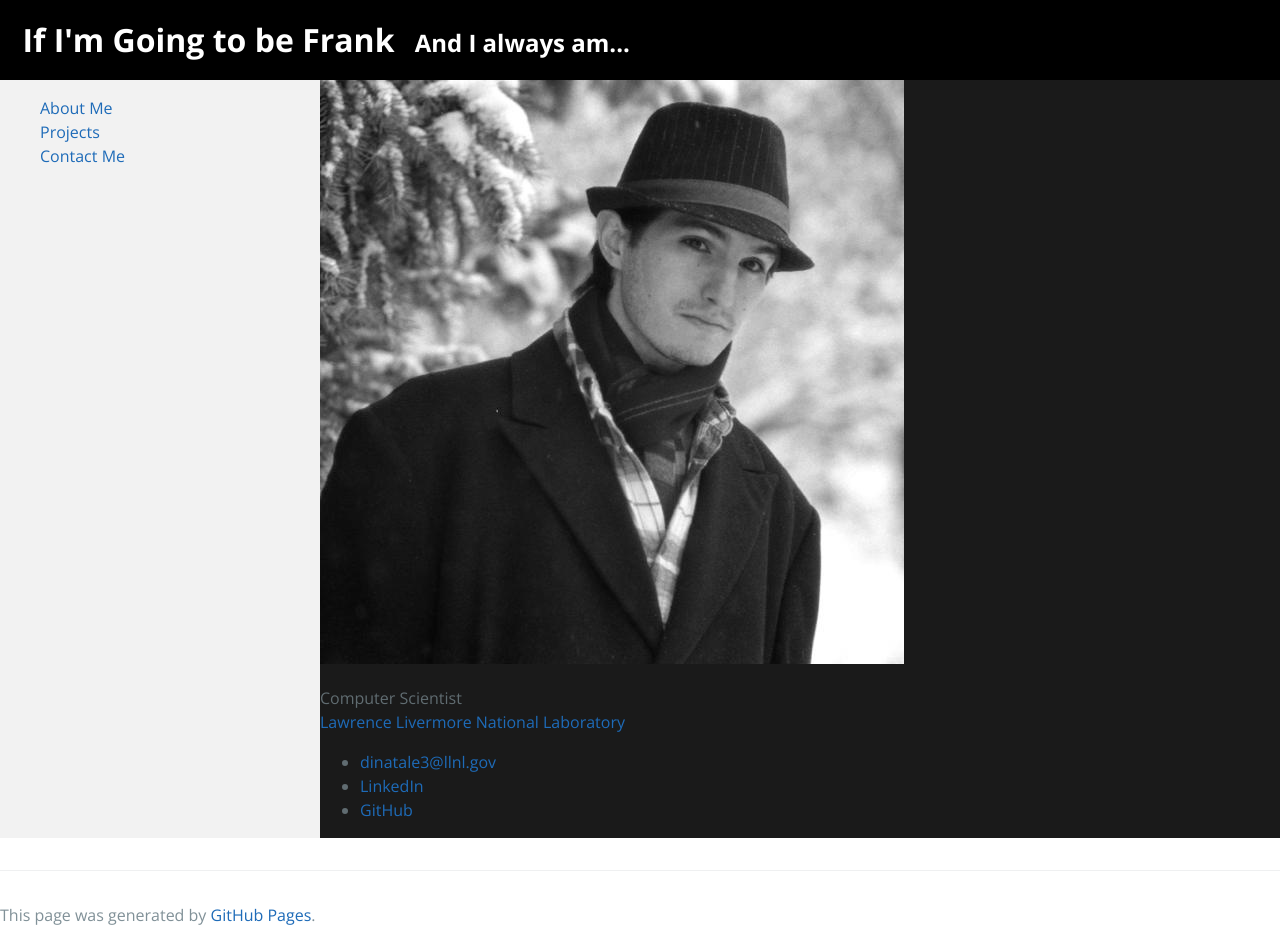
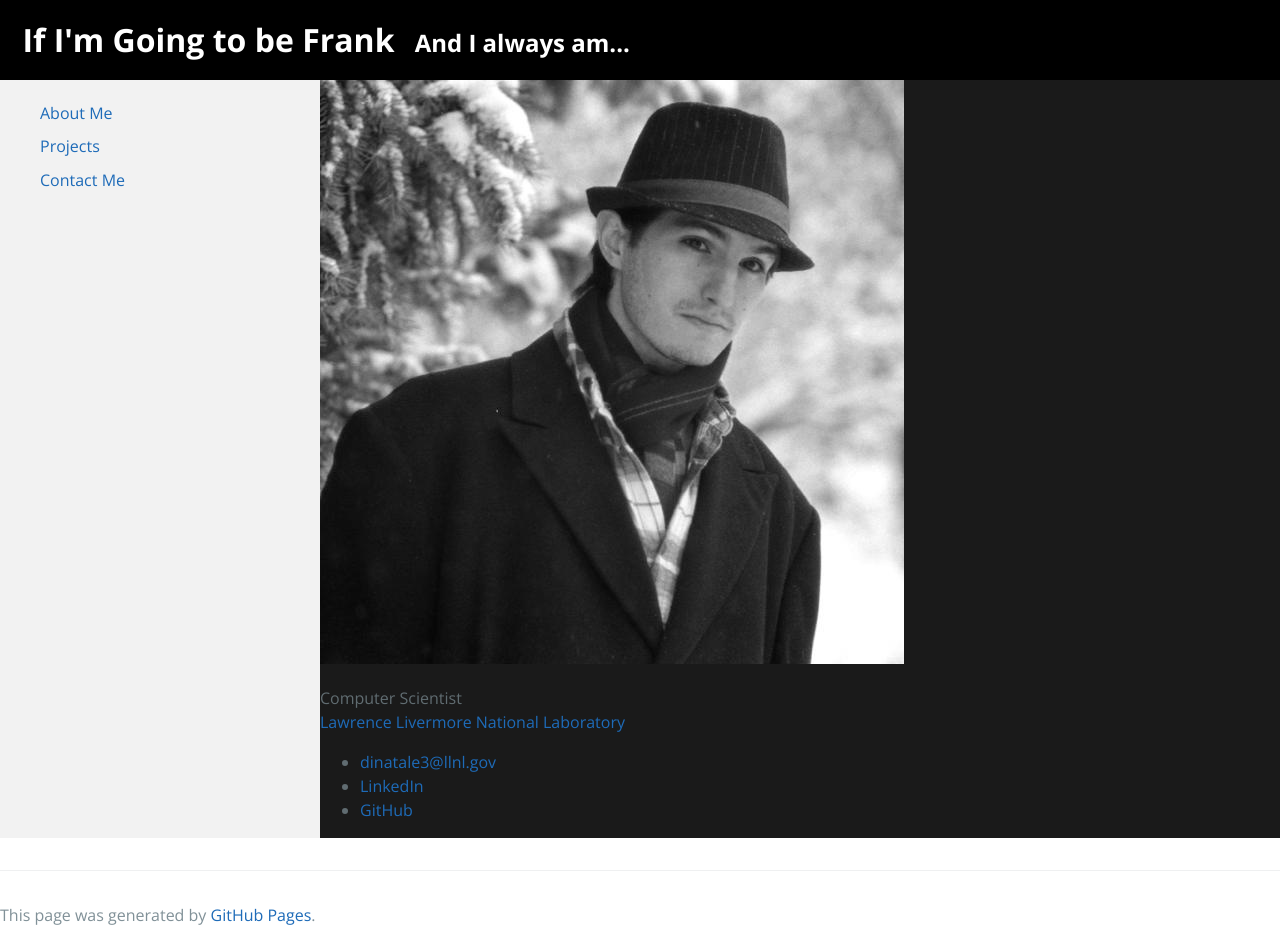
Before and after one commit to FrankD412/frankd412.github.io, a Jekyll site: the page built from index.html, in a window 1280 px wide. Built offline with Jekyll 4.4.1, drawn with Linux system fonts in a browser that asks for light colours.

Commit message:
Addition of ul navigation class.

```diff
--- a/_layouts/default.html
+++ b/_layouts/default.html
@@ -16,7 +16,7 @@
     </div>
     <div class="default-content">
         <section class="navigation">
-            <ul>
+            <ul class="navigation">
                 {% for nav in site.data.navigation %}
                   <li class="navigation"><a href="{{ site.url }}{{ nav.href }}">{{ nav.title }}</a></li>
                 {% endfor %}
--- a/assets/css/style.scss
+++ b/assets/css/style.scss
@@ -13,8 +13,13 @@ section.navigation {
     background-color: $nav-bg-color;
 }
 
+ul.navigation {
+    margin: 1em 0 1em 0;
+}
+
 li.navigation {
     display: block;
+    padding: .3em 0 .3em 0;
 
     &:hover {
         display: block;
```
